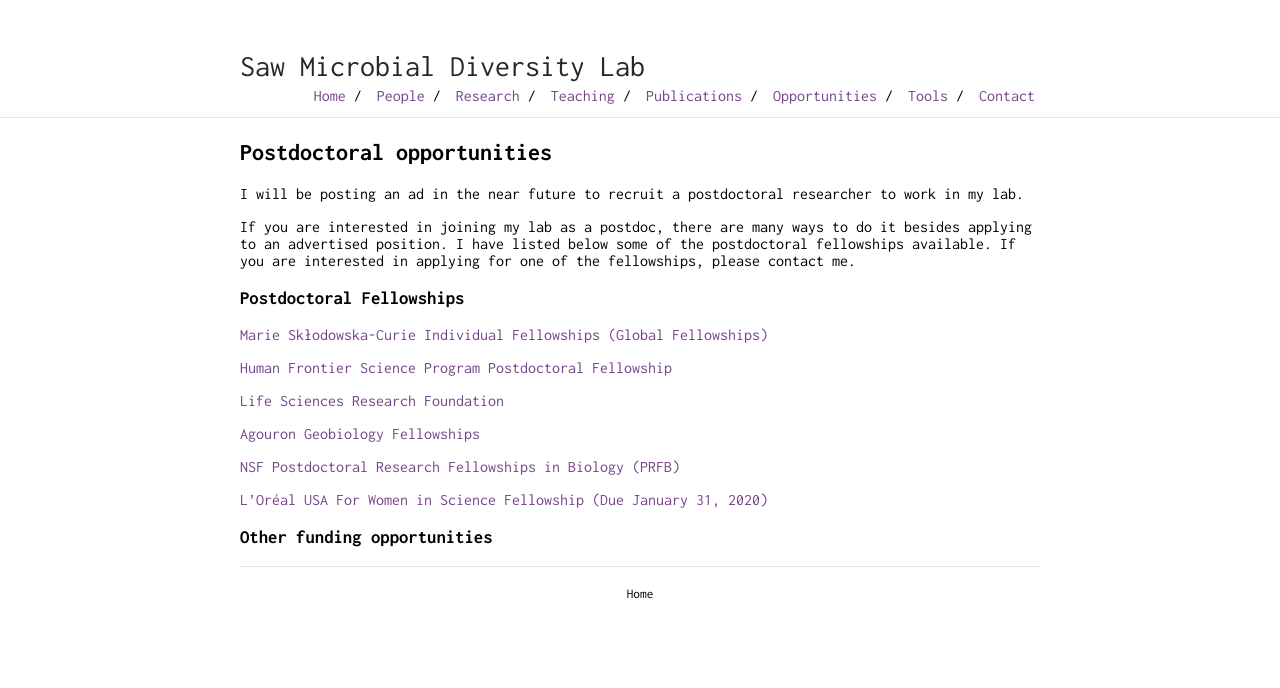
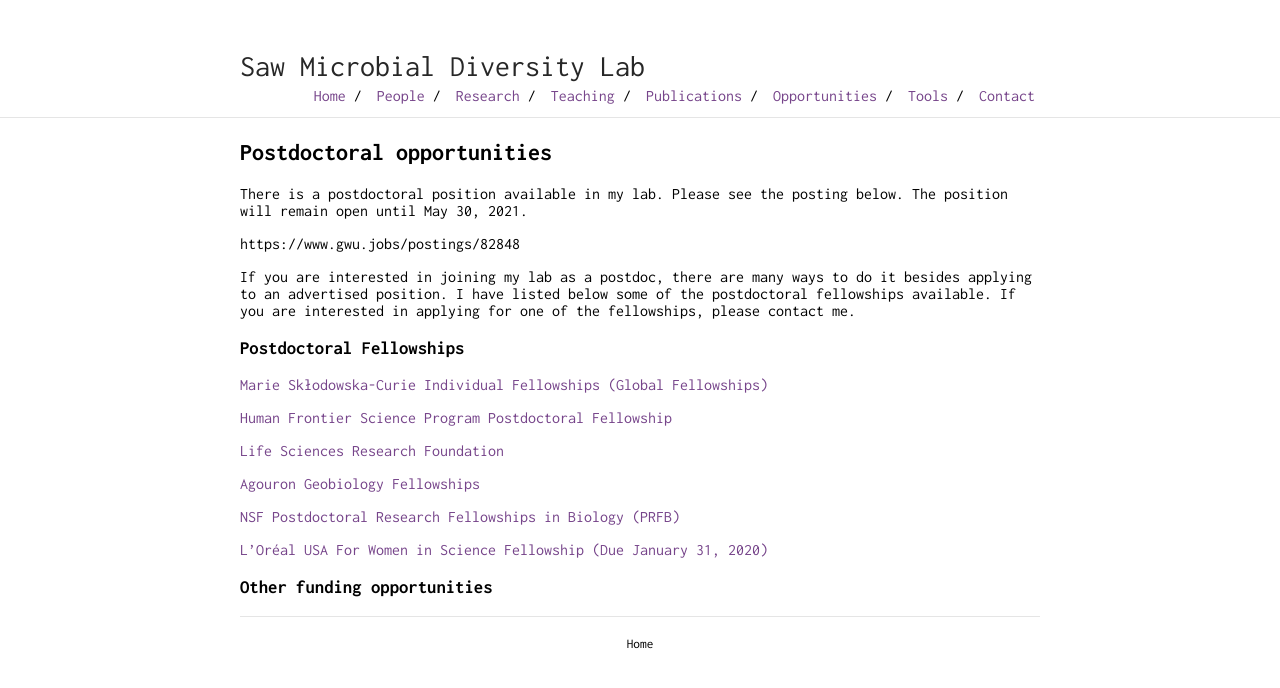
Before and after one commit to jimmysaw/jimmysaw.github.io, a Jekyll site: the page built from postdocs.md, in a window 1280 px wide. Shown: the top 688 px of the page. Built offline with Jekyll 4.4.1, drawn with Linux system fonts in a browser that asks for light colours; our own code applies the rules of GitHub Pages for plain Markdown files.

Commit message:
edited postdoc position

```diff
--- a/postdocs.md
+++ b/postdocs.md
@@ -5,7 +5,9 @@ is_contact: true
 
 ## Postdoctoral opportunities
 
-I will be posting an ad in the near future to recruit a postdoctoral researcher to work in my lab.
+There is a postdoctoral position available in my lab. Please see the posting below. The position will remain open until May 30, 2021.
+
+https://www.gwu.jobs/postings/82848
 
 If you are interested in joining my lab as a postdoc, there are many ways to do it besides applying to an advertised position. I have listed below some of the postdoctoral fellowships available. If you are interested in applying for one of the fellowships, please contact me.
 
```
